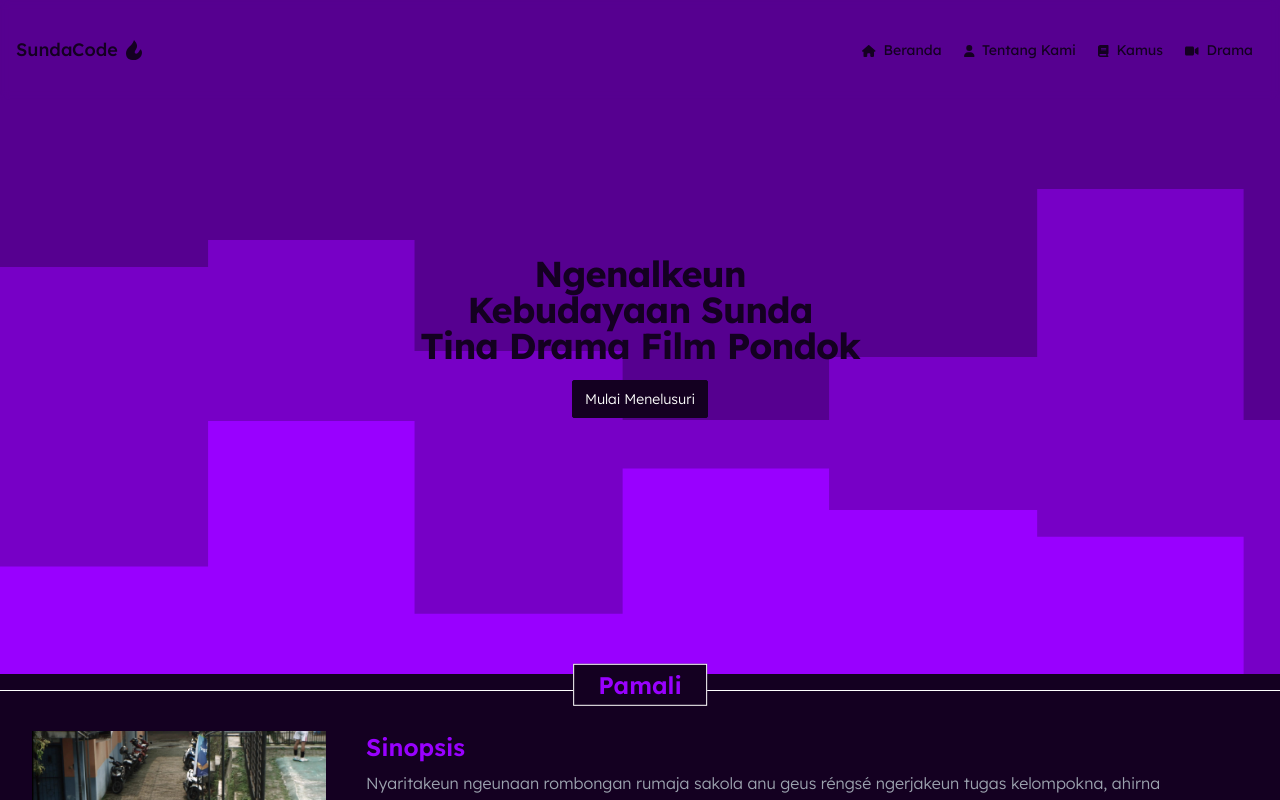
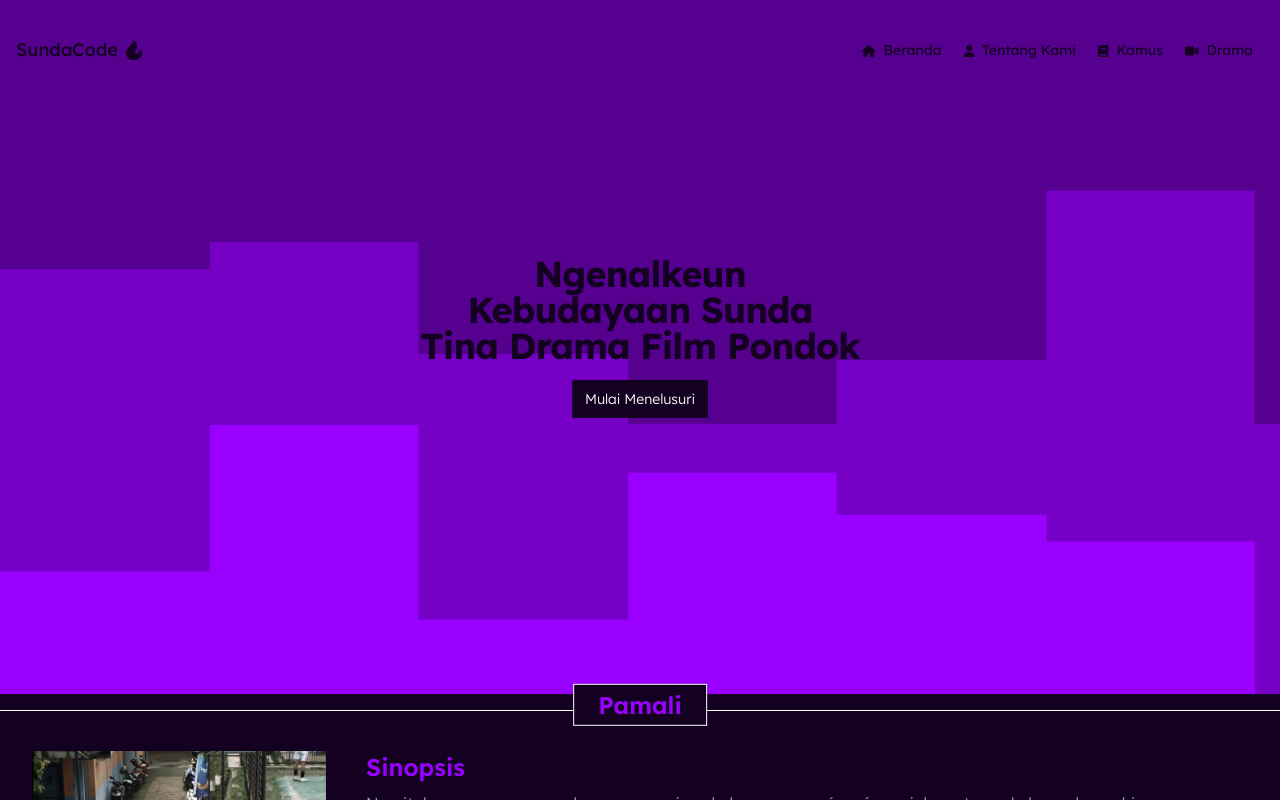
Before and after one commit to aquaa11/SundaCode, a Next.js app: page /drama in a window 1280 px wide. Shown: the top 800 px of the page. Built offline with nearby package versions, Linux system fonts and the light colour scheme.

Commit message:
Update index.js

```diff
--- a/pages/drama/index.js
+++ b/pages/drama/index.js
@@ -10,7 +10,7 @@ function Drama() {
     <Layout>
       <main>
         <section>
-          <div className="px-5 py-56 md:text-center md:px-10 md:py-64 text-3xl md:text-4xl font-bold text-primary">
+          <div className="px-5 py-56 mb-5 md:text-center md:px-10 md:py-64 text-3xl md:text-4xl font-bold text-primary">
             <h1 className="tracking-tight leading-9">
               Ngenalkeun <br />
               Kebudayaan Sunda <br />
```
